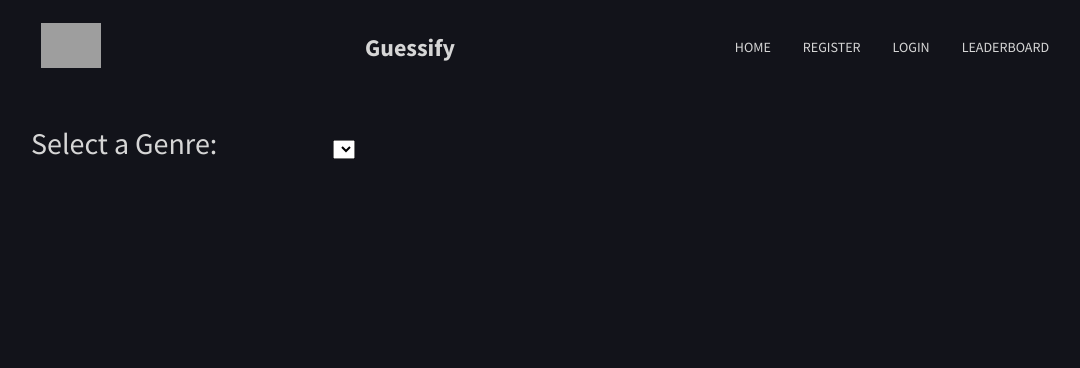
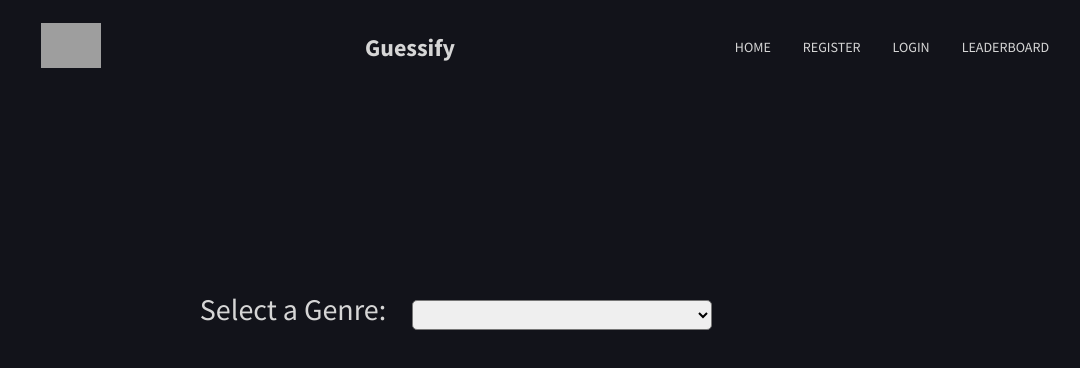
Before and after one commit to manleigh/among_spies, a website: page gamepage.html in a window 1280 px wide. Shown: the whole page, without its empty margins (119-1199 px from the left). Drawn offline with nearby package versions, Linux system fonts and the light colour scheme; no server answers; grey boxes are pictures that could not be loaded.

Commit message:
Gamepage styling
Increased font sizes, centered items

```diff
--- a/engine.js
+++ b/engine.js
@@ -122,6 +122,7 @@
         }
         document.getElementById("artist").innerHTML = `Artist: ${song.track.artists[0].name}`;
         document.getElementById("songName").innerHTML = (`<textarea id="prompt" rows="2" cols="200" autofocus="autofocus" placeholder="What song is this?"></textarea>`)
+
     } else {
         if(imgSrc !== undefined) {
             document.getElementById("albumCover").setAttribute("src", `${imgSrc.url}`)
--- a/gamepage.html
+++ b/gamepage.html
@@ -1,13 +1,13 @@
 <!DOCTYPE html>
 <html lang="en">
+
 <head>
     <link href='https://fonts.googleapis.com/css?family=Source+Sans+Pro' rel='stylesheet' type='text/css'>
     <meta charset="UTF-8">
     <meta name="viewport" content="width=device-width, initial-scale=1.0">
     <title>Play Guessify</title>
     <link rel="stylesheet" type="text/css" href="styles.css">
-        <link href="https://fonts.googleapis.com/css?family=Source+Sans+Pro:400,600,700&display=swap"
-        rel="stylesheet">
+    <link href="https://fonts.googleapis.com/css?family=Source+Sans+Pro:400,600,700&display=swap" rel="stylesheet">
     <script src="https://www.gstatic.com/firebasejs/8.1.1/firebase-app.js"></script>
 
     <!-- If you enabled Analytics in your project, add the Firebase SDK for Analytics -->
@@ -17,6 +17,7 @@
     <script src="https://www.gstatic.com/firebasejs/8.1.1/firebase-auth.js"></script>
     <script src="https://www.gstatic.com/firebasejs/8.1.1/firebase-firestore.js"></script>
 </head>
+
 <body>
     <div class="header-container">
         <div class="width-def header">
@@ -26,7 +27,8 @@
                         <img class="menu" src="img/hamburger.svg" alt="hamburger" />
                     </div>
                     <div>
-                    <a href="index.html"><img class="logo" src="https://i.imgur.com/s2Bc7cI.png" alt="Guessify Logo" /></a>
+                        <a href="index.html"><img class="logo" src="https://i.imgur.com/s2Bc7cI.png"
+                                alt="Guessify Logo" /></a>
                     </div>
                 </div>
                 <div class="middle">
@@ -52,15 +54,19 @@
             </nav>
         </div>
     </div>
-        <label for="genres" id = "genreLabel">Select a Genre:  </label>
+    <div class="content">
+        <div class="first">
+            <label for="genres" id="genreLabel">Select a Genre: </label>
             <select name="genreSelection" id="genres">
                 <!-- <option value="volvo">Volvo</option>
             <option value="saab">Saab</option>
             <option value="mercedes">Mercedes</option>
             <option value="audi">Audi</option> -->
             </select>
+        </div>
 
-        <div id = "root"></div>
+        <div id="root"></div>
+    </div>
     <!-- <p id = "artist">Artist: </p>
 
         <p id = "songName">Song Name: </p> -->
@@ -73,4 +79,5 @@
 
 
 </body>
+
 </html>
--- a/styles.css
+++ b/styles.css
@@ -386,16 +386,20 @@
   margin-left: 110px;
   padding-top: 40px;
   font-size: 30px;
+  text-align: center;
 }
 
 #genres {
-  margin-left: 110px;
+  margin-left: 20px;
   margin-top: 40px;
+  width: 300px;
+  height: 30px;
+  border-radius: 5px;
+  margin-bottom: 20px;
 }
 
-#root {
-  margin-left: 110px;
-  margin-top: 50px;
+#submitButton {
+
 }
 
 #guessButton {
@@ -410,3 +414,30 @@
   width: 300px;
   resize: none;
 }
+
+.content {
+  width: 80%;
+  text-align: center;
+  padding-top: 20vh;
+}
+
+.first {
+  width: 80%;
+  height: 80%;
+  text-align: center;
+  /* padding-top: 5vh; */
+  margin: auto;
+}
+
+#root {
+  margin-left: 110px;
+  /* padding-top: -300px; */
+}
+
+#artist {
+  font-size: 20px;
+}
+
+#songName {
+  font-size: 20px;
+}
```
Lines whose indentation alone changed are shown as unchanged.
